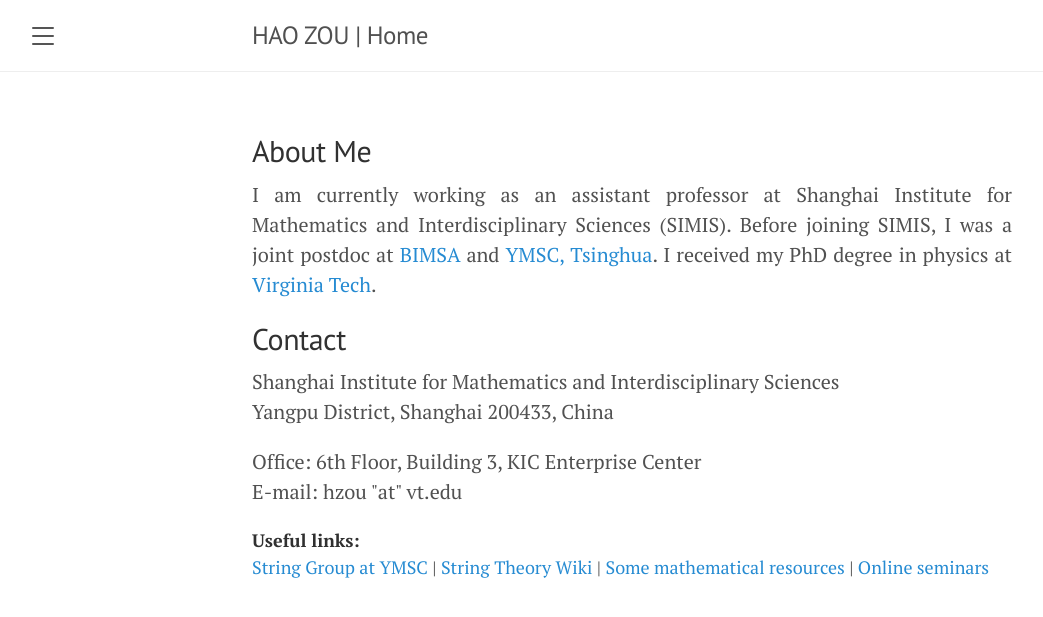
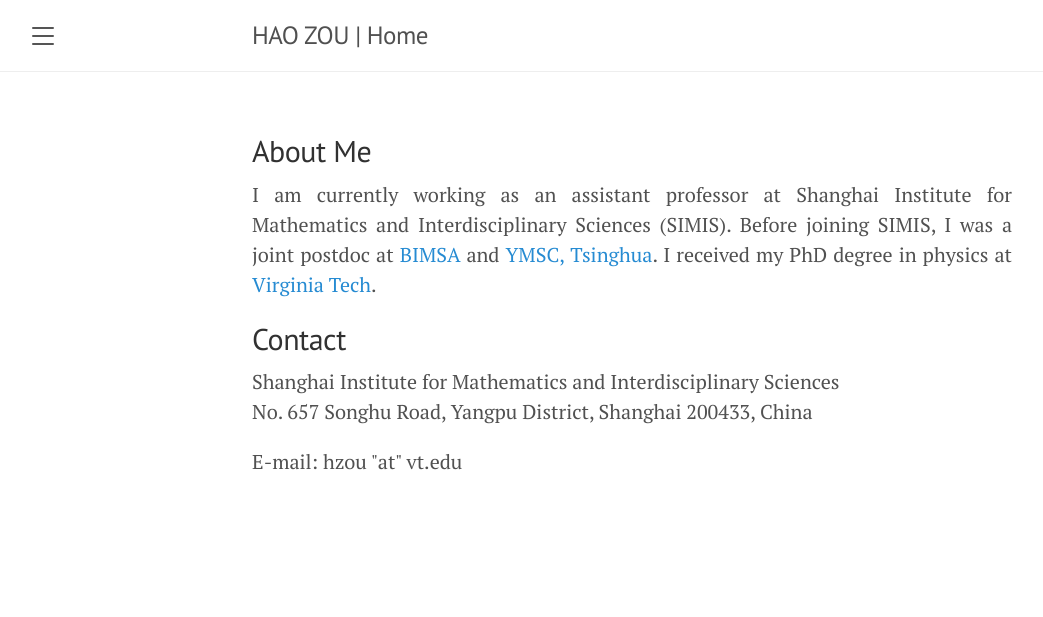
Before and after one commit to hhzou/hhzou.github.io, a Jekyll site: the page built from index.html, in a window 1280 px wide. Shown: the top 617 px of the page, without its empty margins (8-1051 px from the left). Built offline with Jekyll 4.4.1, drawn with Linux system fonts in a browser that asks for light colours.

Commit message:
Update index.html

```diff
--- a/index.html
+++ b/index.html
@@ -14,20 +14,12 @@ title: Home
 
   <h2> Contact </h2>
   <p>
-  Shanghai Institute for Mathematics and Interdisciplinary Sciences <br>Yangpu District, Shanghai 200433, China
+  Shanghai Institute for Mathematics and Interdisciplinary Sciences <br>No. 657 Songhu Road, Yangpu District, Shanghai 200433, China
   </p>
   <p>
-  Office: 6th Floor, Building 3, KIC Enterprise Center<br> E-mail: hzou "at" vt.edu
+  E-mail: hzou "at" vt.edu
   </p>
 
-
-  <p style="font-size:18px";> <strong>Useful links:</strong>
-    <br>
-    <a href="https://ymsc-strings.github.io" target="_blank" rel="noopener noreferrer">String Group at YMSC</a> |
-    <a href="https://www.stringwiki.org/wiki/String_Theory_Wiki" target="_blank" rel="noopener noreferrer">String Theory Wiki</a> |
-    <a href="http://mathsci.kaist.ac.kr/~jinhyun/useful.html" target="_blank" rel="noopener noreferrer">Some mathematical resources</a> |
-    <a href="http://researchseminars.org" target="_blank" rel="noopener noreferrer">Online seminars</a>
-  </p>
 </div>
 
 
```
